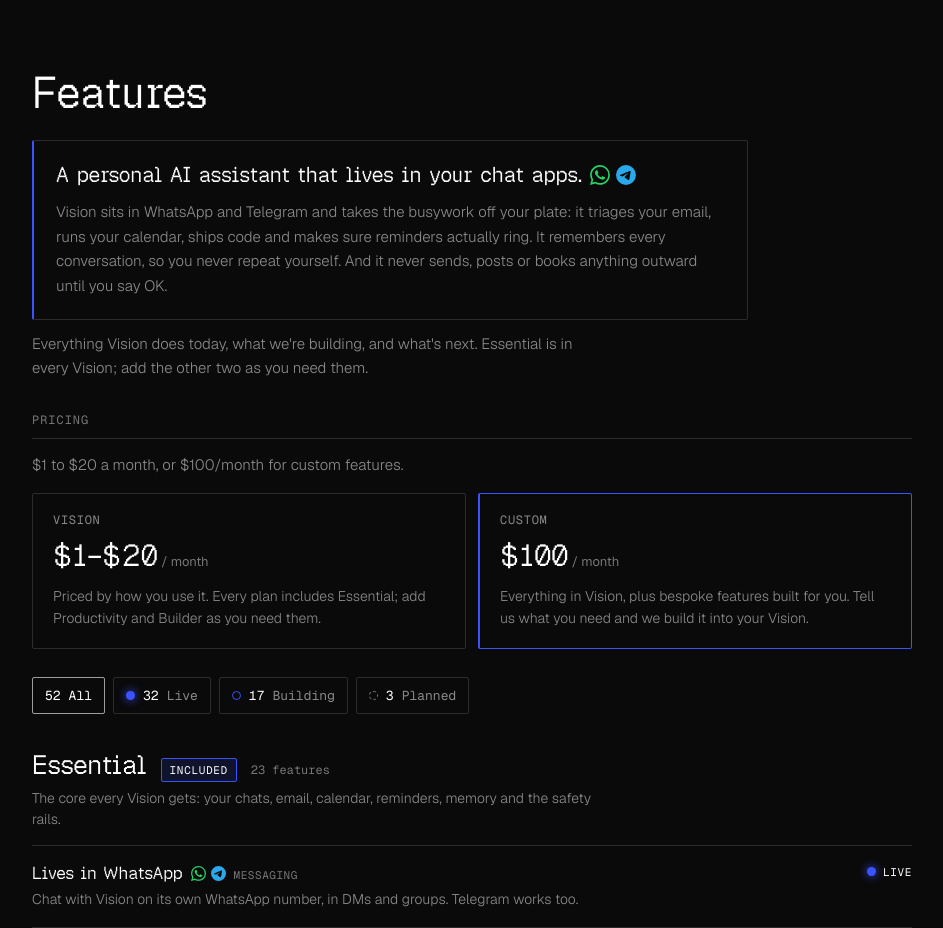
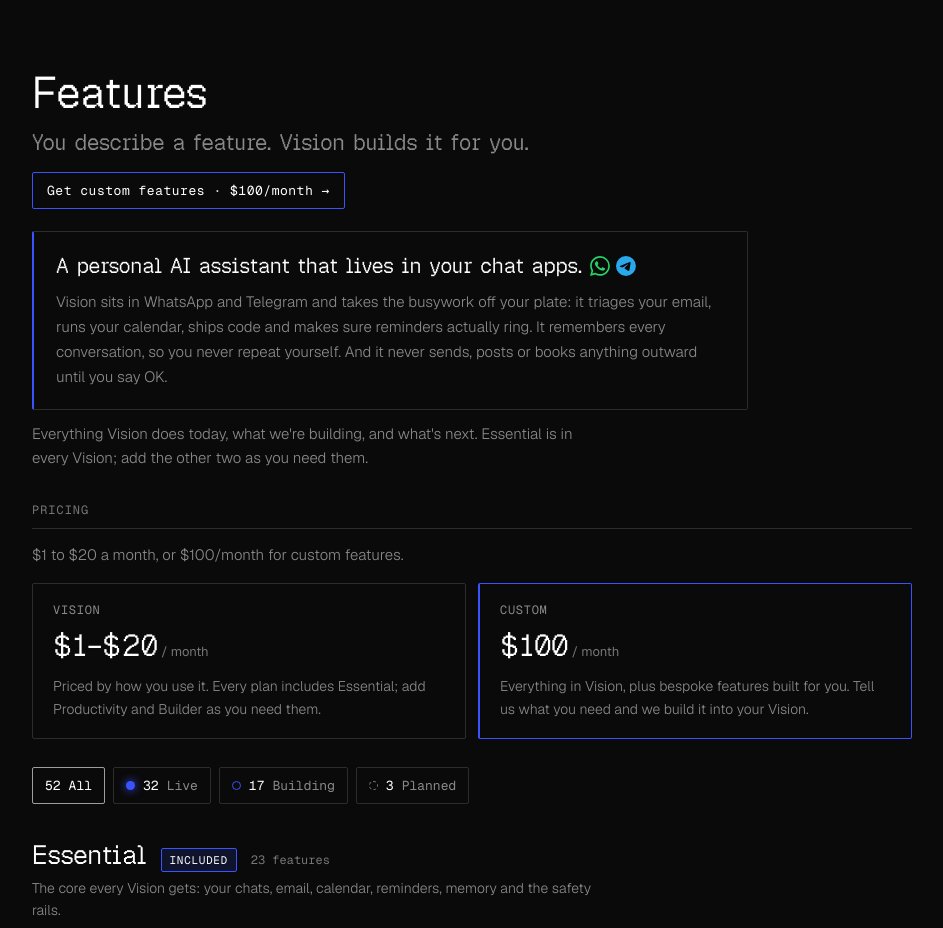
Before and after one commit to arnavjhajharia/vision-site, a plain HTML site: page index.html in a window 1280 px wide. Shown: the part 1400-2328 px from the top of the page, without its empty margins (168-1111 px from the left). Drawn offline with nearby package versions, Linux system fonts and the light colour scheme; animation ran at ten frames a second.

Commit message:
Features: add 'You describe a feature. Vision builds it for you.' headline with $100/month Custom CTA
Co-Authored-By: Claude Opus 5.5 <noreply@anthropic.com>

```diff
--- a/index.html
+++ b/index.html
@@ -124,6 +124,9 @@ html:not(.js) .hero{position:relative}html:not(.js) .pin{position:static}html:no
 
 .feat{position:relative;z-index:1;max-width:880px;margin:0 auto;padding:clamp(72px,12vh,120px) 0 clamp(40px,8vh,80px);scroll-margin-top:0}
 .feat h2{font-family:var(--pixel);font-weight:500;font-size:clamp(26px,3.4vw,44px);line-height:1.15}
+.feat .fhook{margin-top:10px;font-family:var(--pixel);font-weight:500;font-size:clamp(17px,2vw,22px);line-height:1.35;color:var(--soft)}
+.feat .fcta{display:inline-block;margin-top:14px;padding:9px 14px;border:1px solid var(--glow);border-radius:2px;font:400 13px var(--mono);letter-spacing:.04em;color:inherit;text-decoration:none}
+.feat .fcta:hover,.feat .fcta:focus-visible{background:var(--glow);color:#fff}
 .feat .lede{margin-top:12px;color:var(--soft);font-size:15px;max-width:56ch;line-height:1.6}
 .counts{margin-top:28px;display:flex;flex-wrap:wrap;gap:8px}
 .counts button{display:inline-flex;align-items:center;gap:8px;background:transparent;color:var(--soft);border:1px solid var(--rule);border-radius:2px;padding:9px 12px;font:400 13px var(--mono);cursor:pointer}
@@ -206,6 +209,8 @@ html:not(.js) .hero{position:relative}html:not(.js) .pin{position:static}html:no
 
 <section class="feat" id="features" aria-labelledby="feat-h">
   <h2 id="feat-h">Features</h2>
+  <p class="fhook">You describe a feature. Vision builds it for you.</p>
+  <a class="fcta" href="#pricing">Get custom features &middot; $100/month <span aria-hidden="true">&rarr;</span></a>
   <div class="about">
     <p class="one">A personal AI assistant that lives in your chat apps.<span class="apps" role="img" aria-label="WhatsApp and Telegram"><svg class="ico" aria-hidden="true"><use href="#i-wa"/></svg><svg class="ico" aria-hidden="true"><use href="#i-tg"/></svg></span></p>
     <p class="big">Vision sits in WhatsApp and Telegram and takes the busywork off your plate: it triages your email, runs your calendar, ships code and makes sure reminders actually ring. It remembers every conversation, so you never repeat yourself. And it never sends, posts or books anything outward until you say OK.</p>
```
